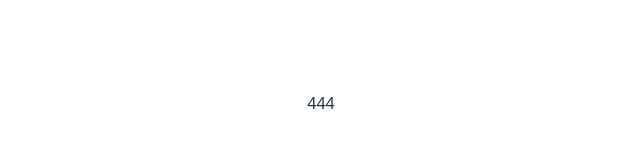
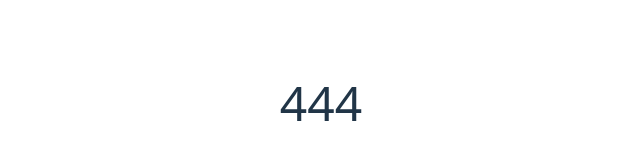
Before and after one commit to VinitKumar-Jha/Lottery-Game, a React (Vite) app: page / in a window 1280 px wide. Shown: the part 297-456 px from the top of the page, without its empty margins (319-959 px from the left). Built offline with nearby package versions, Linux system fonts and the light colour scheme.

Commit message:
Create a TicketNum css file

```diff
--- /dev/null
+++ b/src/TicketNum.css
@@ -0,0 +1,3 @@
+.TicketNum {
+  font-size: 3rem;
+}
--- a/src/TicketNum.jsx
+++ b/src/TicketNum.jsx
@@ -1,5 +1,6 @@
+import "./TicketNum.css"
 export default function TicketNum({ num }) {
     return (
-        <span>{num}</span>
+        <span className="TicketNum">{num}</span>
     )
 }
```
